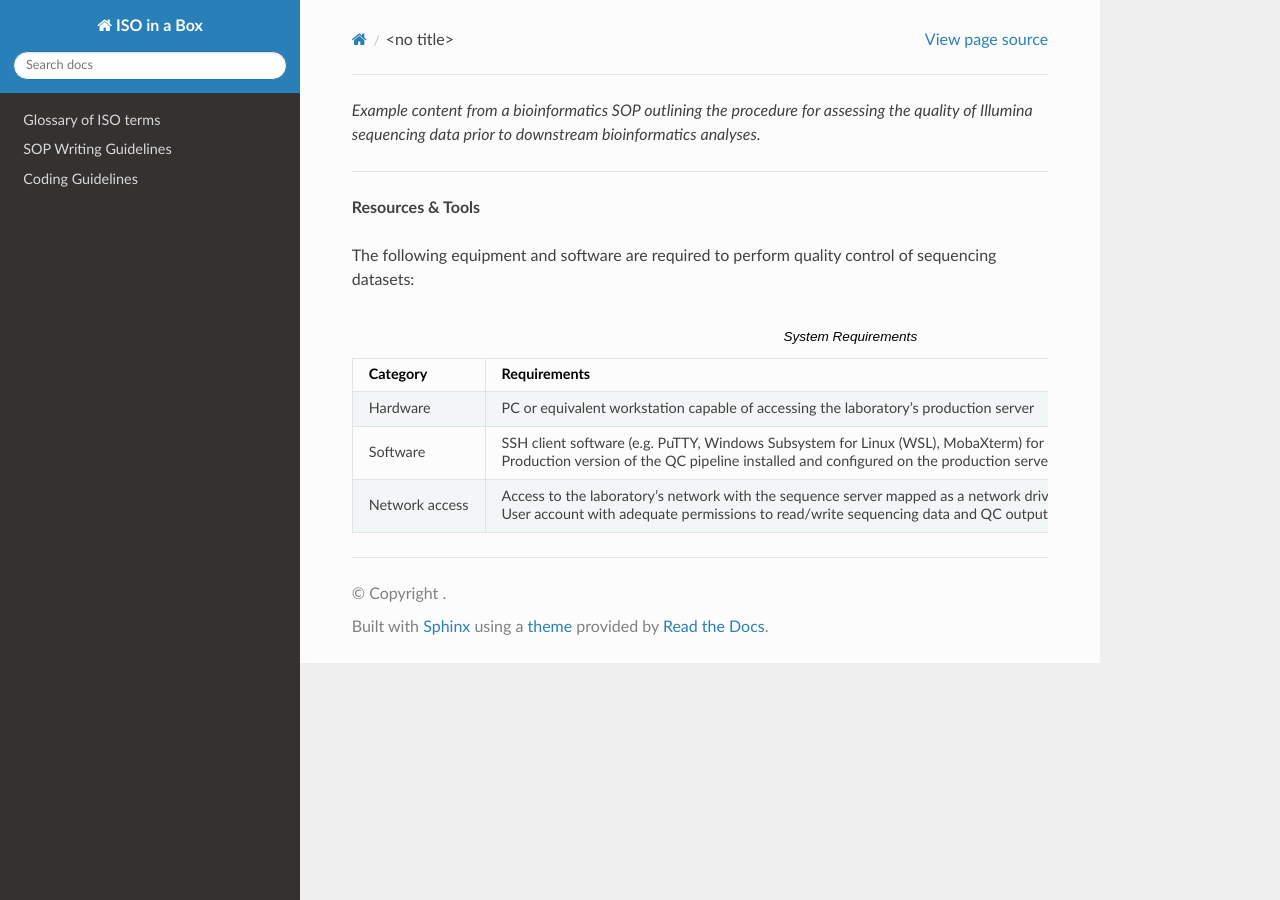
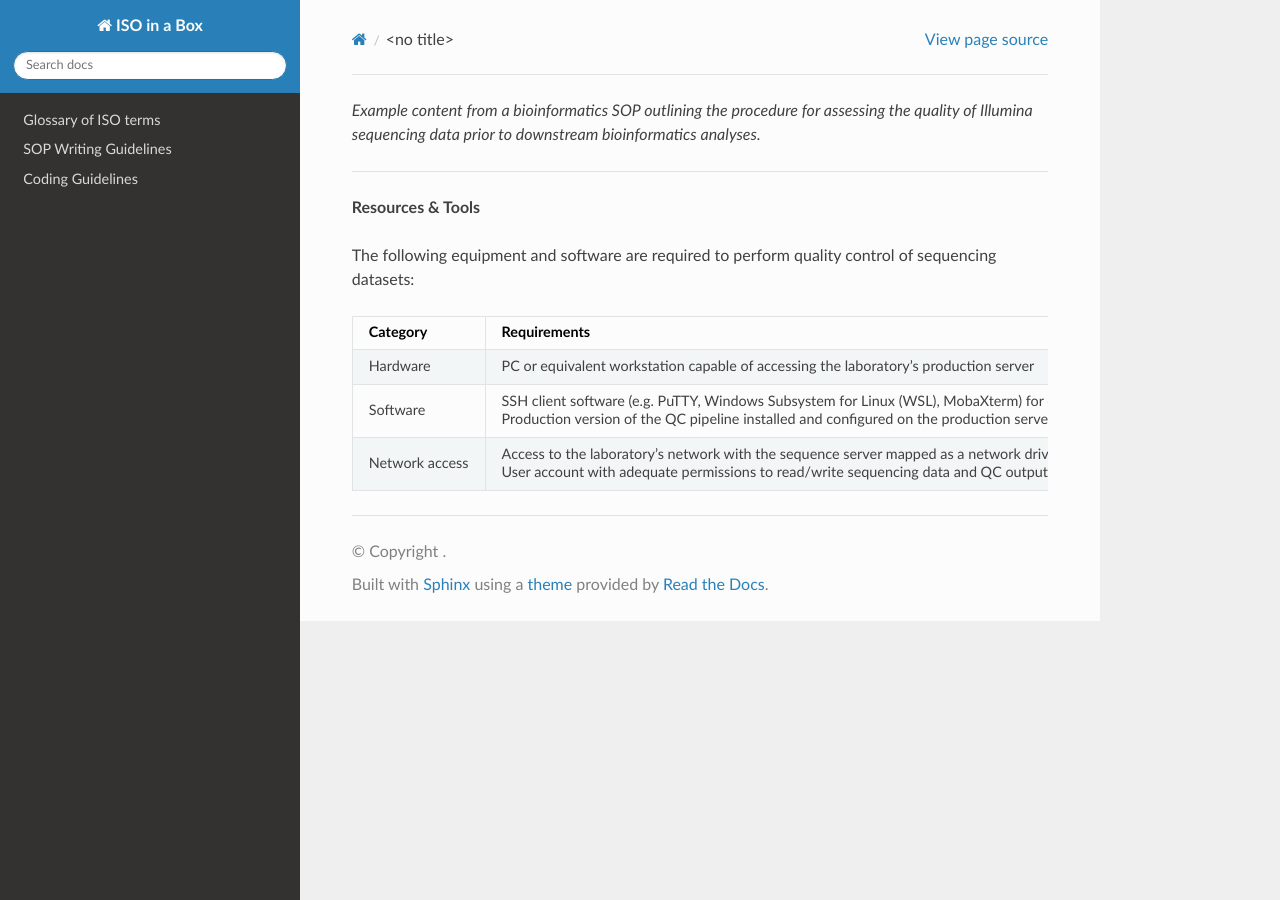
Before and after one commit to ASendellPrice/IIB-rtd, a Sphinx documentation site: the page built from docs/source/sop_guide/resources_tools/example_bioinformatics.rst, in a window 1280 px wide. Built offline with Sphinx 7.4.7 and the Read the Docs theme 3.1.0, drawn with Linux system fonts in a browser that asks for light colours; pages that are not in the unit, such as notebooks, are missing from menus.

Commit message:
Updates to bioinformatics qc content

```diff
--- a/docs/source/sop_guide/resources_tools/example_bioinformatics.rst
+++ b/docs/source/sop_guide/resources_tools/example_bioinformatics.rst
@@ -8,7 +8,7 @@
 
 The following equipment and software are required to perform quality control of sequencing datasets:
 
-.. list-table:: System Requirements
+.. list-table::
    :header-rows: 1
 
    * - Category
```
